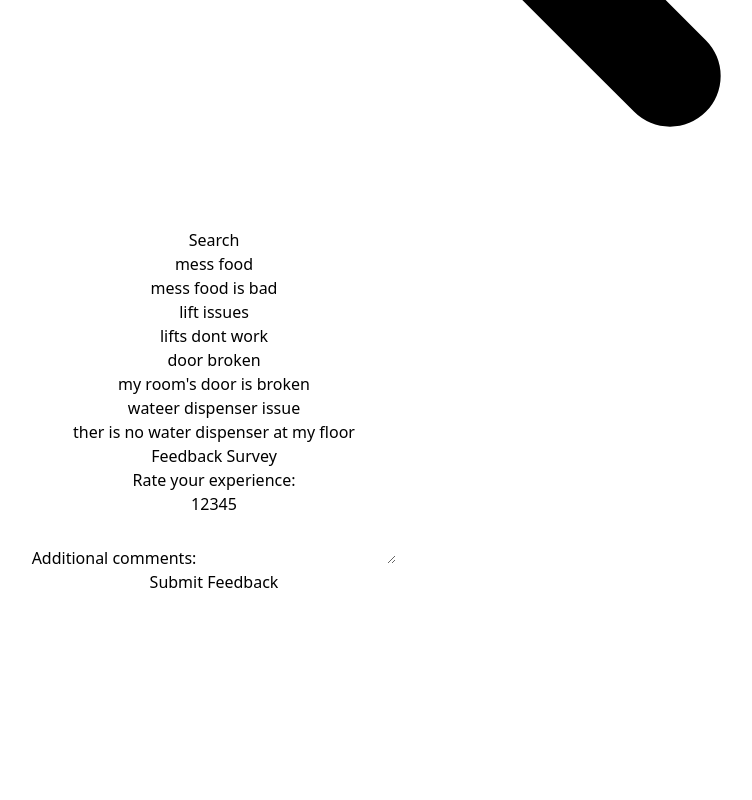
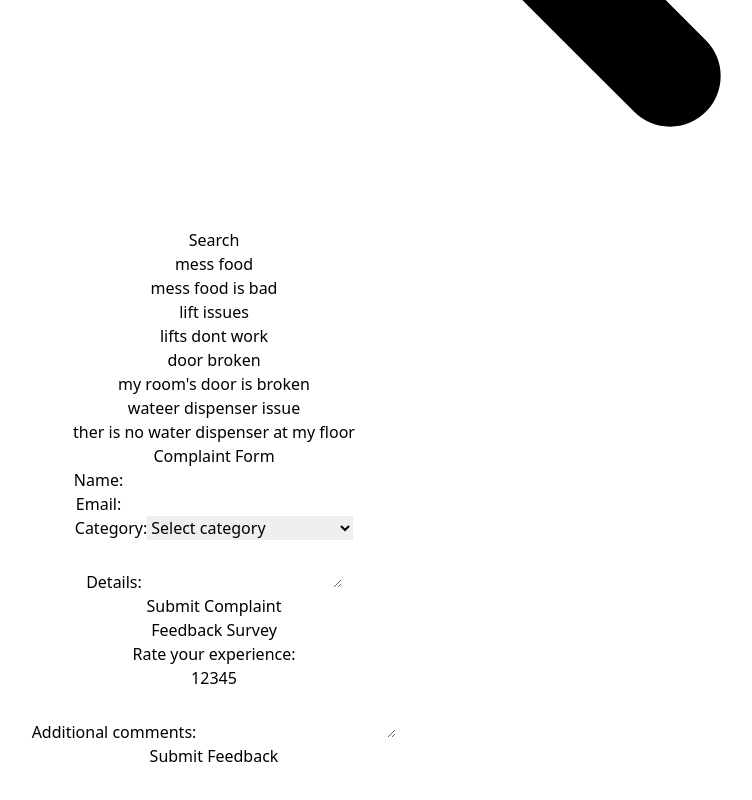
Before and after one commit to iamshobhraj/Student_Council_NITP, a React (Vite) app: page / in a window 1280 px wide. Shown: the part 1140-1940 px from the top of the page, without its empty margins (426-1178 px from the left). Before the commit the page ends 1766 px from the top, so only its background shows below. Built offline with nearby package versions, Linux system fonts and the light colour scheme.

Commit message:
sasta router

```diff
--- a/src/App.jsx
+++ b/src/App.jsx
@@ -3,6 +3,7 @@ import './App.css'
 import Complainlist from './components/complainlist'
 import SideBar from './components/SideBar'
 import Feedback from './components/Feedback'
+import ComplaintForm from './components/ComplaintForm'
 
 function App() {
 
@@ -12,11 +13,12 @@ function App() {
     <SideBar />
     <div className='w-3/4'>
       <Complainlist/>
-      <Feedback/>
+      <ComplaintForm />
 
     </div>
 
     </div>
+    <Feedback/>
     </>
   )
 }
```
